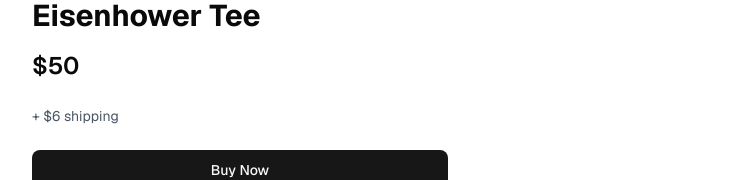
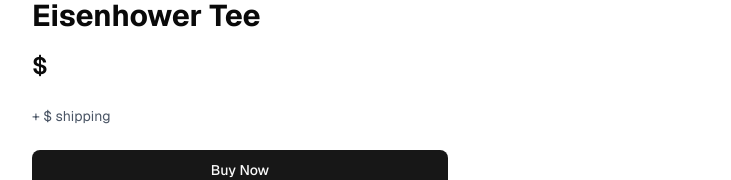
Before and after one commit to makoncline/tunnel-trash, a Next.js app: page / in a window 1280 px wide. Shown: the part 1154-1334 px from the top of the page, without its empty margins (176-907 px from the left). Built offline with nearby package versions, Linux system fonts and the light colour scheme.

Commit message:
use env vars

```diff
--- a/src/app/page.tsx
+++ b/src/app/page.tsx
@@ -12,6 +12,7 @@ import {
   AccordionItem,
   AccordionTrigger,
 } from "@/components/ui/accordion";
+import { env } from "@/env.js";
 
 // Create a client component for the Buy button
 import BuyButton from "@/components/BuyButton";
@@ -66,13 +67,13 @@ export default function HomePage() {
           <div>
             <h1 className="mb-4 text-3xl font-bold">Eisenhower Tee</h1>
             <p className="mb-6 text-2xl font-semibold">
-              ${process.env.PRICE ?? "50"}
+              ${env.NEXT_PUBLIC_EISENHOWER_PRICE}
             </p>
-            <p className="mb-6 text-sm text-gray-600">+ $6 shipping</p>
+            <p className="mb-6 text-sm text-gray-600">
+              + ${env.NEXT_PUBLIC_SHIPPING_PRICE} shipping
+            </p>
 
-            <BuyButton
-              paymentLink={process.env.NEXT_PUBLIC_STRIPE_PAYMENT_LINK ?? ""}
-            />
+            <BuyButton paymentLink={env.NEXT_PUBLIC_STRIPE_PAYMENT_LINK} />
 
             <Accordion type="single" collapsible className="w-full">
               <AccordionItem value="product-details">
@@ -133,7 +134,8 @@ export default function HomePage() {
                   <div className="mt-4 border-t pt-4">
                     <h4 className="mb-2 font-medium">Shipping Details</h4>
                     <p className="mb-2">
-                      Shipping is $6 per order within the United States.
+                      Shipping is ${env.NEXT_PUBLIC_SHIPPING_PRICE} per order
+                      within the United States.
                     </p>
                     <p className="mb-3">
                       You&apos;ll receive a shipping confirmation with tracking
--- a/src/env.js
+++ b/src/env.js
@@ -17,6 +17,9 @@ export const env = createEnv({
    */
   client: {
     // NEXT_PUBLIC_CLIENTVAR: z.string(),
+    NEXT_PUBLIC_STRIPE_PAYMENT_LINK: z.string().optional().default(""),
+    NEXT_PUBLIC_EISENHOWER_PRICE: z.string().optional().default("50"),
+    NEXT_PUBLIC_SHIPPING_PRICE: z.string().optional().default("6"),
   },
 
   /**
@@ -26,6 +29,10 @@ export const env = createEnv({
   runtimeEnv: {
     NODE_ENV: process.env.NODE_ENV,
     // NEXT_PUBLIC_CLIENTVAR: process.env.NEXT_PUBLIC_CLIENTVAR,
+    NEXT_PUBLIC_STRIPE_PAYMENT_LINK:
+      process.env.NEXT_PUBLIC_STRIPE_PAYMENT_LINK,
+    NEXT_PUBLIC_EISENHOWER_PRICE: process.env.NEXT_PUBLIC_EISENHOWER_PRICE,
+    NEXT_PUBLIC_SHIPPING_PRICE: process.env.NEXT_PUBLIC_SHIPPING_PRICE,
   },
   /**
    * Run `build` or `dev` with `SKIP_ENV_VALIDATION` to skip env validation. This is especially
```
